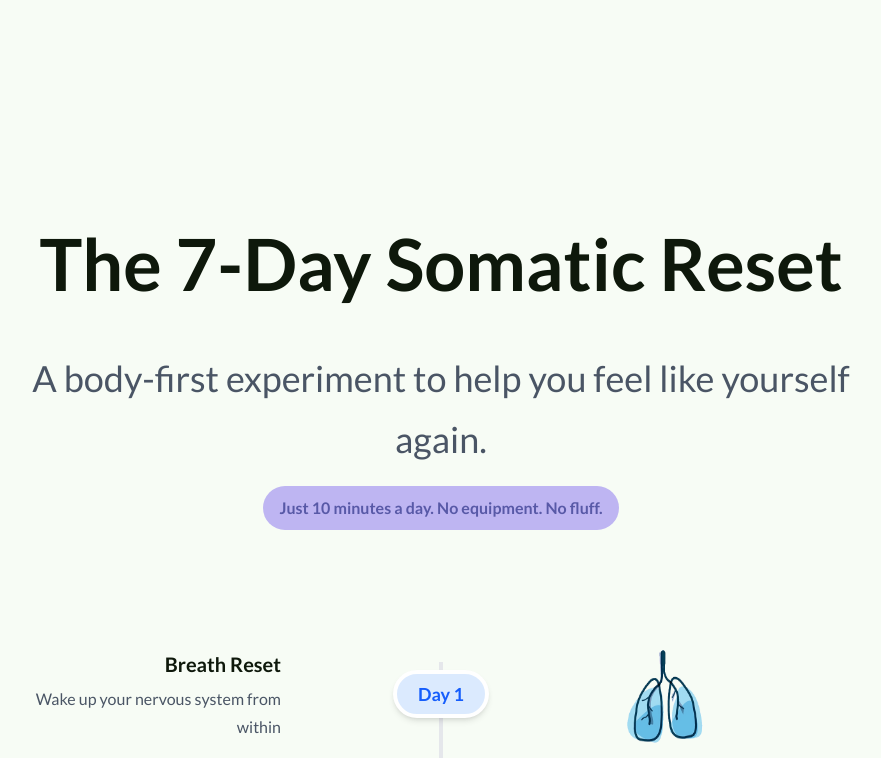
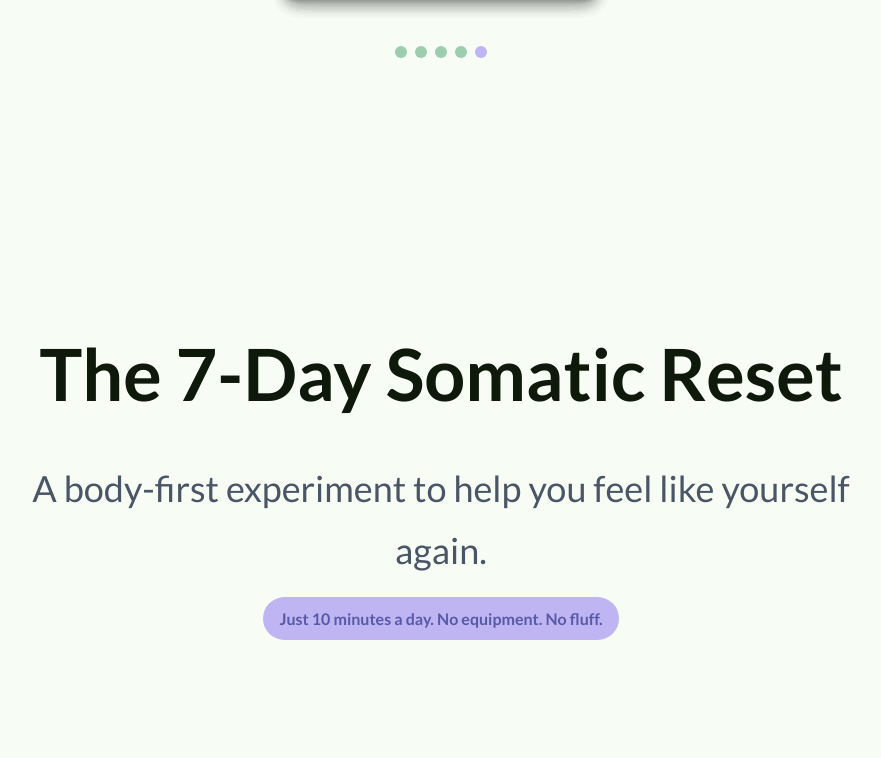
Before and after one commit to ankit0318/lifemoves, a Next.js app: page / in a window 1280 px wide. Shown: the part 1981-2739 px from the top of the page, without its empty margins (199-1080 px from the left). Built offline with nearby package versions, Linux system fonts and the light colour scheme.

Commit message:
feat: enhance layout and spacing across Somatic components; remove unused GuideSection6

```diff
--- a/src/app/globals.css
+++ b/src/app/globals.css
@@ -37,3 +37,7 @@
     line-height: 1.7;
   }
 }
+
+.section-spacing {
+  @apply mb-48;
+}
--- a/src/components/Somatic/ChallengeOverview.tsx
+++ b/src/components/Somatic/ChallengeOverview.tsx
@@ -75,7 +75,7 @@ export default function ChallengeOverview() {
 
 
   return (
-    <section className="py-20 bg-brand-bg">
+    <section className=" bg-brand-bg">
       <div className="max-w-4xl mx-auto px-4">
         <motion.div
           initial={{ opacity: 0, y: 30 }}
--- a/src/components/Somatic/FAQSection.tsx
+++ b/src/components/Somatic/FAQSection.tsx
@@ -35,7 +35,7 @@ export default function FAQSection() {
   ];
 
   return (
-    <section className="py-20 bg-brand-bg">
+    <section className="bg-brand-bg">
       <div className="max-w-4xl mx-auto px-4">
         <motion.div
           initial={{ opacity: 0, y: 30 }}
--- a/src/components/Somatic/GuideSection5.tsx
+++ b/src/components/Somatic/GuideSection5.tsx
@@ -11,10 +11,10 @@ const GuideSection5: React.FC = () => {
         </h2>
       </div>
       {/* End heading section */}
-      <div className="container mx-auto px-4 pb-16">
+      <div className="container mx-auto px-4 ">
         <div className="text-center mb-12">
           <h1 className="text-hero-mobile md:text-hero-desktop font-bold text-brand-text font-heading">
-            I'm <span className="text-brand-primary">Aman</span>
+            I&apos;m <span className="text-brand-primary">Aman</span>
           </h1>
           <p className="text-subheading-mobile md:text-subheading-desktop text-brand-text-secondary mt-4 font-body">
             Holistic Wellness Professional, Educator &amp; Interdisciplinary Artist
--- a/src/components/Somatic/SomaticChallengePage.tsx
+++ b/src/components/Somatic/SomaticChallengePage.tsx
@@ -13,8 +13,8 @@ import StickyMobileCTA from './StickyMobileCta';
 import Navbar from './Navbar';
 
 import GuideSection5 from './GuideSection5';
-import GuideSection6 from './GuideSection6';
-// import StepSection from './StepSection';
+import FinalCta from './FinalCta';
+
 
 import MobileGuideSection from './MobileGuideSection';
 
@@ -52,34 +52,45 @@ export default function SomaticChallengePage() {
   }, []);
 
   return (
-    <div className="min-h-screen bg-gradient-to-b from-slate-50 to-white">
+    <div className="min-h-screen ">
       <Navbar />
       <div className="relative ">
-        <div ref={heroRef}>
+        <div ref={heroRef} className="section-spacing">
           <HeroSection />
         </div>
-        <div id="challenge">
+        <div className="section-spacing">
           <StoryHook />
+        </div>
+        <div id="challenge " className="section-spacing">
+          <ChallengeOverview />
+        </div>
+        <div id="testimonials" className="section-spacing">
+          <WhoItsFor />
+        </div>
+        <div id="testimonials" className="section-spacing">
+          <Testimonials />
+        </div>
+        <div id="offer" className="section-spacing">
+          <OfferSection />
+        </div>
+        {mounted && !isMobile && (
+          <div className="section-spacing">
+            <GuideSection5 />
+          </div>
+        )}
 
-          <ChallengeOverview />
+        {mounted && (
+          <div className="section-spacing">
+            <MobileGuideSection />
+          </div>
+        )}
+        <div id="faq" className="section-spacing">
+          <FAQSection />
+        </div>
+        <div id="join" >
 
 
-        </div>
-        <WhoItsFor />
-        <div id="testimonials">
-          <Testimonials />
-        </div>
-        <OfferSection />
-        {mounted && !isMobile && <GuideSection5 />}
-
-        {mounted && <MobileGuideSection />}
-        <div id="faq">
-          <FAQSection />
-        </div>
-        <div id="join">
-
-
-          <GuideSection6 />
+          <FinalCta />
         </div>
 
         {mounted && isMobile && showStickyCTA && <StickyMobileCTA />}
--- a/src/components/Somatic/StoryHook.tsx
+++ b/src/components/Somatic/StoryHook.tsx
@@ -46,7 +46,7 @@ export default function StoryHook() {
   }, []);
 
   return (
-    <div className="bg-brand-bg text-brand-text font-body min-h-screen py-24 sm:py-32 px-4">
+    <div className="bg-brand-bg text-brand-text font-body min-h-screen   px-4">
       <div className="max-w-6xl mx-auto">
         <div className="text-center mb-16">
           <h1 className="text-hero-mobile md:text-hero-desktop text-brand-text font-bold leading-tight font-heading">
--- a/src/components/Somatic/Testimonials.tsx
+++ b/src/components/Somatic/Testimonials.tsx
@@ -60,7 +60,7 @@ const TestimonialSection = () => {
   const current = testimonials[currentTestimonial];
 
   return (
-    <div className="bg-brand-bg min-h-screen flex items-center justify-center py-16 px-4">
+    <div className="bg-brand-bg min-h-screen flex items-center justify-center  px-4">
       <div className="container mx-auto max-w-6xl relative">
         {/* Background Decorative Element */}
         <div className="absolute top-0 right-0 -mt-8 -mr-8 opacity-30">
--- a/src/components/Somatic/WhoItsFor.tsx
+++ b/src/components/Somatic/WhoItsFor.tsx
@@ -101,7 +101,7 @@ const WhoItsFor = () => {
   };
 
   return (
-    <div className="relative w-full  mx-auto py-20 px-4 bg-brand-bg">
+    <div className="relative w-full  mx-auto  px-4 bg-brand-bg">
       <h2 className="text-hero-mobile md:text-hero-desktop font-bold text-center mb-10 text-brand-text font-heading">This is for you if…</h2>
       <div className="relative h-96 overflow-hidden">
         <div className="absolute inset-0 flex items-center justify-center">
```
Also changed, not shown: src/components/Somatic/FinalCta.tsx (renamed from src/components/Somatic/GuideSection6.tsx). Lines whose indentation alone changed are shown as unchanged.
